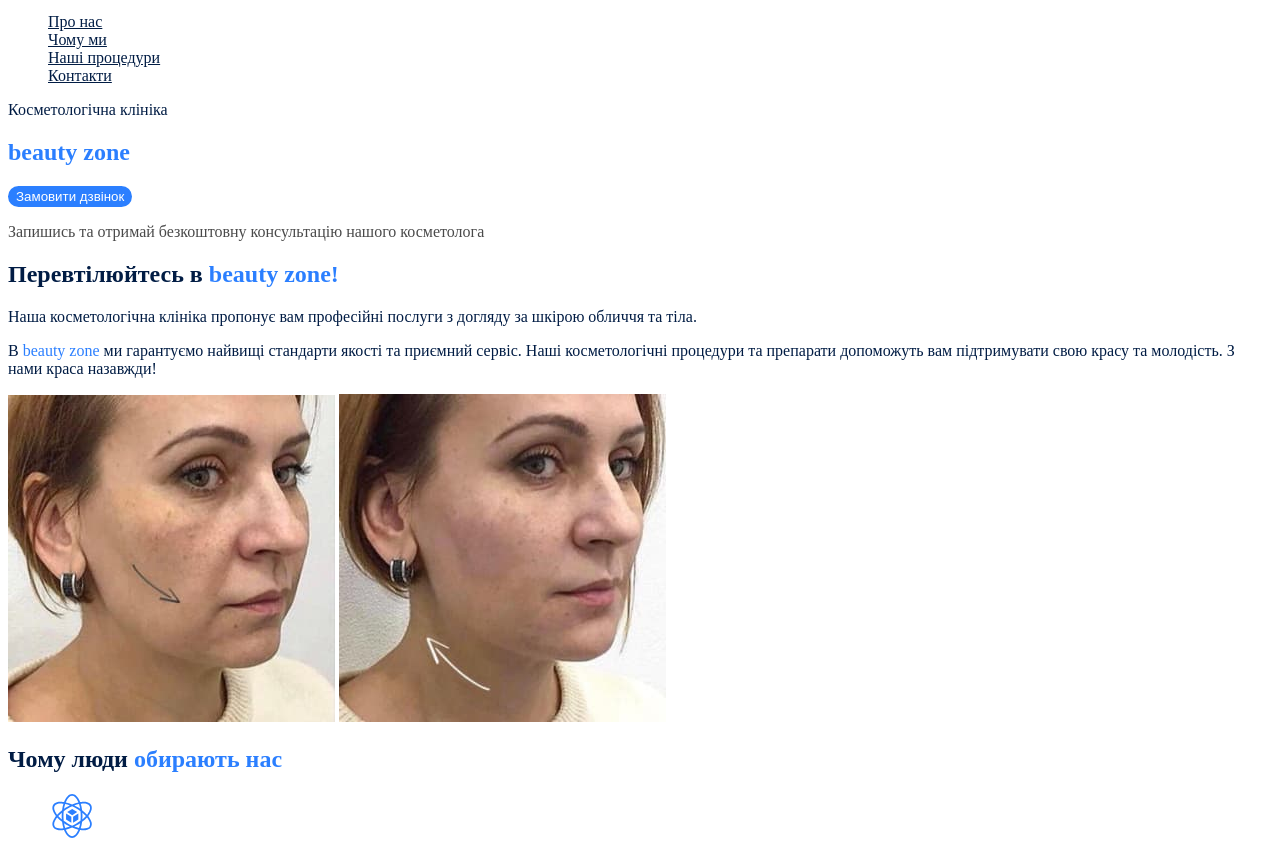
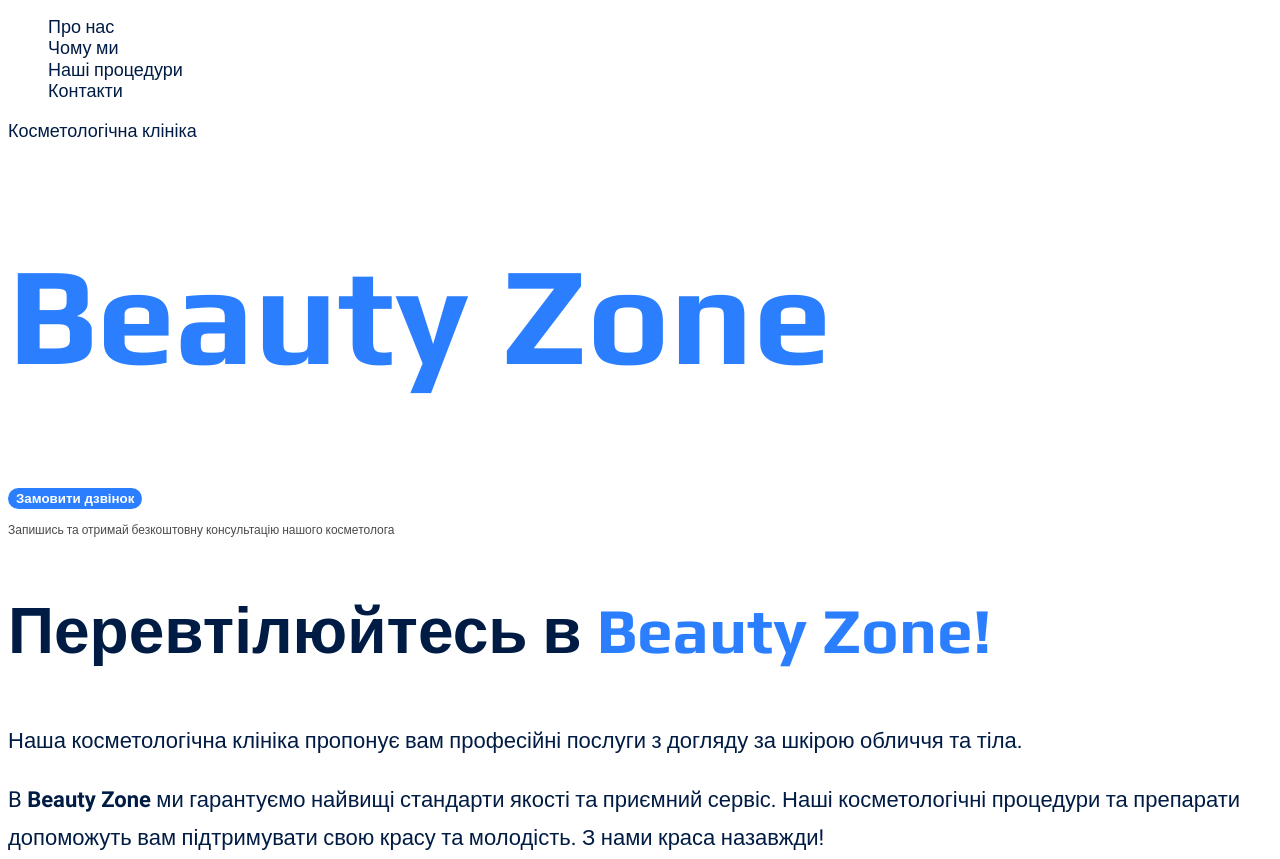
Before and after one commit to Huntmin/genius-homework, a plain HTML site: page index.html in a window 1280 px wide. Shown: the part 52-911 px from the top of the page. Drawn offline with Linux system fonts and the light colour scheme.

Commit message:
Add fonts

```diff
--- a/css/styles.css
+++ b/css/styles.css
@@ -1,3 +1,36 @@
+/* roboto-regular - latin */
+@font-face {
+  font-display: swap;
+  font-family: "Roboto";
+  font-weight: 400;
+  src: url("../fonts/roboto-v30-latin-regular.woff2") format("woff2"),
+    url("../fonts/roboto-v30-latin-regular.ttf") format("truetype");
+}
+/* roboto-700 - latin */
+@font-face {
+  font-display: swap;
+  font-family: "Roboto";
+  font-weight: 700;
+  src: url("../fonts/roboto-v30-latin-700.woff2") format("woff2"),
+    url("../fonts/roboto-v30-latin-700.ttf") format("truetype");
+}
+/* play-regular - latin */
+@font-face {
+  font-display: swap;
+  font-family: "Play";
+  font-weight: 400;
+  src: url("../fonts/play-v19-latin-regular.woff2") format("woff2"),
+    url("../fonts/play-v19-latin-regular.ttf") format("truetype");
+}
+/* play-700 - latin */
+@font-face {
+  font-display: swap;
+  font-family: "Play";
+  font-weight: 700;
+  src: url("../fonts/play-v19-latin-700.woff2") format("woff2"),
+    url("../fonts/play-v19-latin-700.ttf") format("truetype");
+}
+
 :root {
   --color-brand: #2b7fff;
   --color-primary-dark: #011c44;
@@ -7,7 +40,12 @@
 /* Base */
 body {
   color: var(--color-primary-dark);
+  font-family: "Roboto", sans-serif;
+  font-size: 18px;
+  font-weight: 400;
+  line-height: 1.2;
 }
+
 ul {
   list-style-type: none;
 }
@@ -15,14 +53,17 @@ ul {
 /* Link */
 .header-link {
   color: var(--color-primary-dark);
+  text-decoration: none;
 }
 
 .header-link:hover {
   color: var(--color-brand);
+  font-weight: 700;
 }
 
 .footer-link {
   color: var(--color-primary-light);
+  text-decoration: none;
 }
 /* Button */
 .button-primary {
@@ -31,6 +72,7 @@ ul {
   border: 2px solid var(--color-brand);
   border-radius: 32px;
   cursor: pointer;
+  font-weight: 700;
 }
 
 .button-secondary {
@@ -39,6 +81,7 @@ ul {
   border: 2px solid var(--color-brand);
   border-radius: 32px;
   cursor: pointer;
+  font-weight: 700;
 }
 
 .button-primary:hover {
@@ -53,43 +96,112 @@ ul {
 
 .down-info-button {
   color: #4a4a4a;
+  font-size: 12px;
+  line-height: 1.5;
 }
 .down-info-button2 {
   color: #747272;
+  font-size: 12px;
+  line-height: 1.5;
 }
+
 /* Hero section */
 .hero-title {
   color: var(--color-brand);
+  font-family: "Play", sans-serif;
+  font-weight: 700;
+  text-transform: capitalize;
+  font-size: 140px;
+  line-height: 0.8;
+}
+
+/* about-us */
+.section-title-about-us {
+  font-family: "Play", sans-serif;
+  font-weight: 700;
+  font-size: 64px;
+  line-height: 1.2;
+}
+
+.section-title-about-us span {
+  text-transform: capitalize;
+}
+
+.section-about-us-text {
+  font-size: 22px;
+  font-weight: 400;
+  line-height: 1.7;
+}
+
+.section-about-us-text .text-about-us {
+  color: var(--color-primary-dark);
+  text-transform: capitalize;
 }
 
 .section-title span {
   color: var(--color-brand);
 }
+/* why-us */
+.section-title-why-us {
+  font-family: "Play", sans-serif;
+  font-weight: 700;
+  text-align: center;
+  font-size: 64px;
+  line-height: 1.2;
+}
 
 .advantages {
   color: #000000;
+  line-height: 1.3;
+}
+
+/* our-procedures */
+.section-title-our-procedures {
+  font-family: "Play", sans-serif;
+  font-weight: 700;
+  text-align: center;
+  font-size: 64px;
+  line-height: 1.2;
 }
 
 .face-mask {
   color: transparent;
+  font-size: 22px;
 }
 
 .face-mask:hover {
   color: var(--color-primary-light);
 }
 
+/* contact */
 .section-contact-title {
+  font-family: "Play", sans-serif;
+  font-weight: 700;
+  text-align: center;
+  font-size: 64px;
+  line-height: 1.2;
+}
+
+.section-contact-title-regist {
   color: var(--color-primary-light);
+  font-family: "Roboto", sans-serif;
+  font-weight: 700;
+  font-size: 22px;
+  line-height: 1.2;
 }
 /* Footer */
 .footer-address {
   color: var(--color-primary-light);
+  text-decoration: none;
+  font-size: 16px;
 }
 
 .privacy-policy {
   color: var(--color-primary-light);
+  font-size: 16px;
 }
 
 .data-is-protected {
   color: #747272;
+  font-size: 13px;
 }
--- a/index.html
+++ b/index.html
@@ -37,22 +37,26 @@
         </p>
       </section>
       <section class="section-title" id="about-us-section">
-        <h2>Перевтілюйтесь в <span lang="en">beauty zone!</span></h2>
-        <p>
+        <h2 class="section-title-about-us">
+          Перевтілюйтесь в <span lang="en">beauty zone!</span>
+        </h2>
+        <p class="section-about-us-text">
           Наша косметологічна клініка пропонує вам професійні послуги з догляду
           за шкірою обличчя та тіла.
         </p>
-        <p>
-          B <span lang="en">beauty zone</span> ми гарантуємо найвищі стандарти
-          якості та приємний сервіс. Наші косметологічні процедури та препарати
-          допоможуть вам підтримувати свою красу та молодість. З нами краса
-          назавжди!
+        <p class="section-about-us-text">
+          B <span class="text-about-us" lang="en"><b>beauty zone</b></span> ми
+          гарантуємо найвищі стандарти якості та приємний сервіс. Наші
+          косметологічні процедури та препарати допоможуть вам підтримувати свою
+          красу та молодість. З нами краса назавжди!
         </p>
         <img src="./images/girl-before.jpg" alt="Дівчина до процедури" />
         <img src="./images/girl-after.jpg" alt="Дівчина після процедури" />
       </section>
       <section class="section-title" id="why-us-section">
-        <h2>Чому люди <span>обирають нас</span></h2>
+        <h2 class="section-title-why-us">
+          Чому люди <span>обирають нас</span>
+        </h2>
         <ul>
           <li>
             <img src="./images/education.svg" alt="Освіта" />
@@ -78,7 +82,9 @@
         </ul>
       </section>
       <section class="section-title" id="our-procedures-section">
-        <h2>Наші <span>процедури</span></h2>
+        <h2 class="section-title-our-procedures">
+          Наші <span>процедури</span>
+        </h2>
         <ul>
           <li>
             <article>
@@ -122,7 +128,9 @@
           loading="lazy"
           referrerpolicy="no-referrer-when-downgrade"
         ></iframe>
-        <h3>Запишіться <span>безкоштовно</span> та отримайте подарунок</h3>
+        <h3 class="section-contact-title-regist">
+          Запишіться <span>безкоштовно</span> та отримайте подарунок
+        </h3>
         <button class="button-secondary" type="button">
           Записатись безкоштовно
         </button>
```
Also changed, not shown: Fonts/play-v19-latin-700.ttf (added), Fonts/play-v19-latin-700.woff2 (added), Fonts/play-v19-latin-regular.ttf (added), Fonts/play-v19-latin-regular.woff2 (added), Fonts/roboto-v30-latin-700.ttf (added), Fonts/roboto-v30-latin-700.woff2 (added), Fonts/roboto-v30-latin-regular.ttf (added), Fonts/roboto-v30-latin-regular.woff2 (added).
